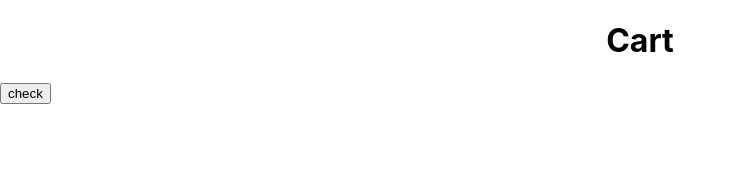
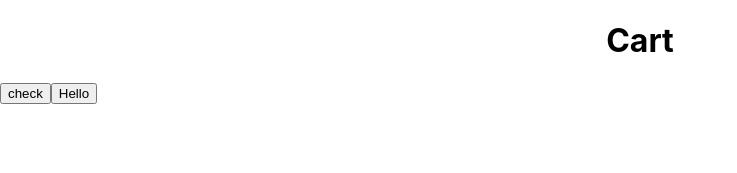
Before and after one commit to harshit0902/InventoryMgmtSystem_Java, a React (Create React App) app in the folder client/: page / in a window 1280 px wide. Shown: the top 173 px of the page, without its empty margins (0-737 px from the left). Built offline with nearby package versions, Linux system fonts and the light colour scheme.

Commit message:
Update cart.js

```diff
--- a/client/src/cart.js
+++ b/client/src/cart.js
@@ -102,17 +102,26 @@ function App() {
     //}
 
     function multiple() {
-        //let i = 'abcd';
-        cart.push({itemName:'a', qty:0, q1:0, q2:0, q3:0});
-        cart.push({itemName:'b', qty:0, q1:0, q2:0, q3:0});
-        cart.push({itemName:'c', qty:0, q1:0, q2:0, q3:0});
-        cart.push({itemName:'d', qty:0, q1:0, q2:0, q3:0});
-        cart.push({itemName:'e', qty:0, q1:0, q2:0, q3:0});
-        cart.push({itemName:'f', qty:0, q1:0, q2:0, q3:0});
-        cart.push({itemName:'g', qty:0, q1:0, q2:0, q3:0});
-        cart.push({itemName:'h', qty:0, q1:0, q2:0, q3:0});
-        cart.push({itemName:'i', qty:0, q1:0, q2:0, q3:0});
-        cart.push({itemName:'j', qty:0, q1:0, q2:0, q3:0});
+        let i1 = 'a';
+        let i2 = 'b';
+        let i3 = 'c';
+        let i4 = 'd';
+        let i5 = 'e';
+        let i6 = 'f';
+        let i7 = 'g';
+        let i8 = 'h';
+        let i9 = 'i';
+        let i10 = 'j';
+        cart.push({itemName:i1, qty:0, q1:0, q2:0, q3:0});
+        cart.push({itemName:i2, qty:0, q1:0, q2:0, q3:0});
+        cart.push({itemName:i3, qty:0, q1:0, q2:0, q3:0});
+        cart.push({itemName:i4, qty:0, q1:0, q2:0, q3:0});
+        cart.push({itemName:i5, qty:0, q1:0, q2:0, q3:0});
+        cart.push({itemName:i6, qty:0, q1:0, q2:0, q3:0});
+        cart.push({itemName:i7, qty:0, q1:0, q2:0, q3:0});
+        cart.push({itemName:i8, qty:0, q1:0, q2:0, q3:0});
+        cart.push({itemName:i9, qty:0, q1:0, q2:0, q3:0});
+        cart.push({itemName:i10, qty:0, q1:0, q2:0, q3:0});
         const cott= localStorage.getItem("cottData");
         const cottobj =JSON.parse(cott);
         const jut= localStorage.getItem("jutData");
@@ -204,7 +213,7 @@ return (
   </div>
 
         <button onClick={multiple}>check</button>
-        {/* <button onClick={val}>Hello</button> */}
+        <button onClick={display}>Hello</button>
 
         {/*<button onClick={val}>Hello</button>
       {
```
